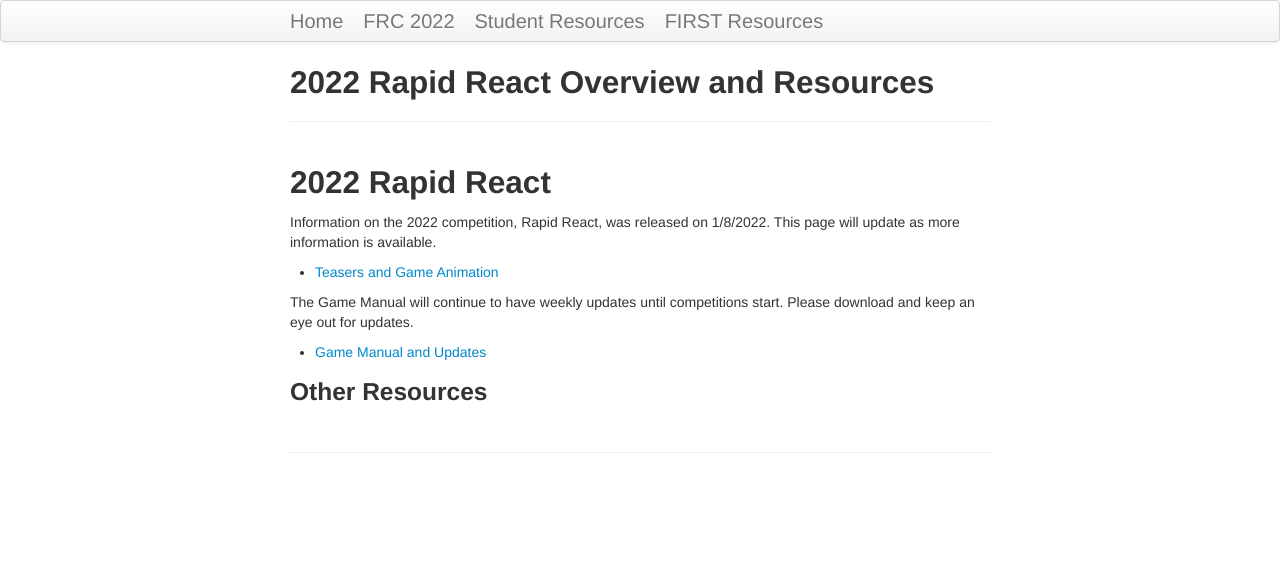
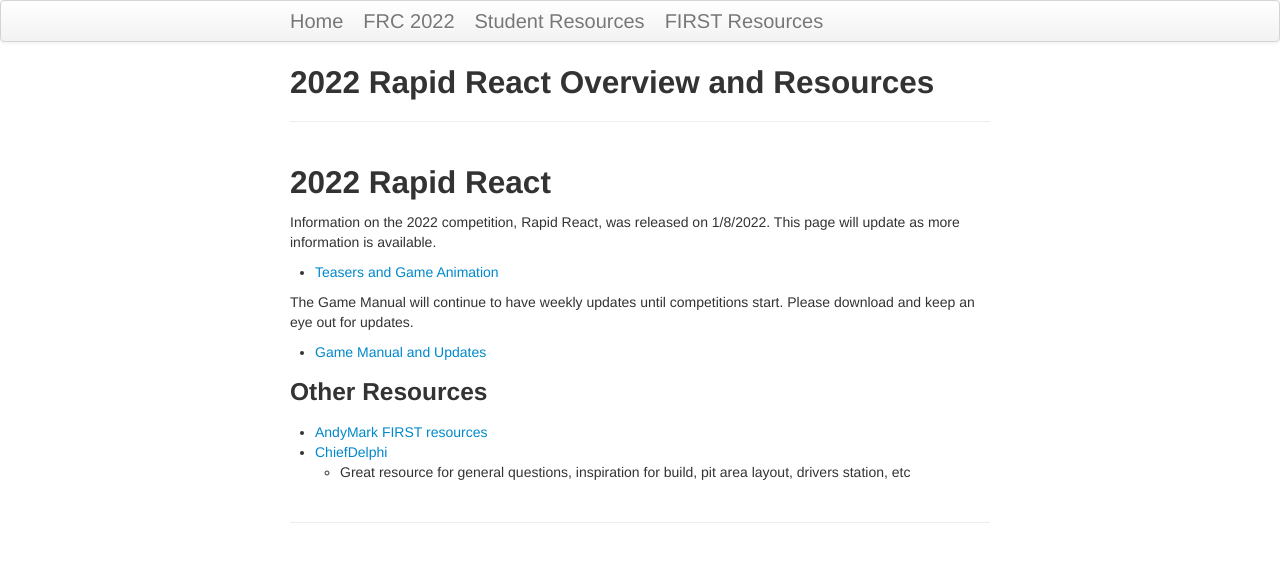
Before and after one commit to CalSch/FRC3407.github.io, a Jekyll site: the page built from pages/2022Competition.md, in a window 1280 px wide. Shown: the top 562 px of the page. Built offline with Jekyll 4.4.1, drawn with Linux system fonts in a browser that asks for light colours.

Commit message:
More updates
Update icon for website, add additional resources

```diff
--- a/pages/2022Competition.md
+++ b/pages/2022Competition.md
@@ -12,3 +12,7 @@
 - [Game Manual and Updates](https://www.firstinspires.org/resource-library/frc/competition-manual-qa-system)
 
 ### Other Resources
+
+- [AndyMark FIRST resources](https://www.andymark.com/pages/first-robotics-competition)
+- [ChiefDelphi](https://www.chiefdelphi.com/)
+	- Great resource for general questions, inspiration for build, pit area layout, drivers station, etc
```
Also changed, not shown: index.md (+0 -4 lines), pages/studentresources.md (+5 -3 lines), favicon.ico.
